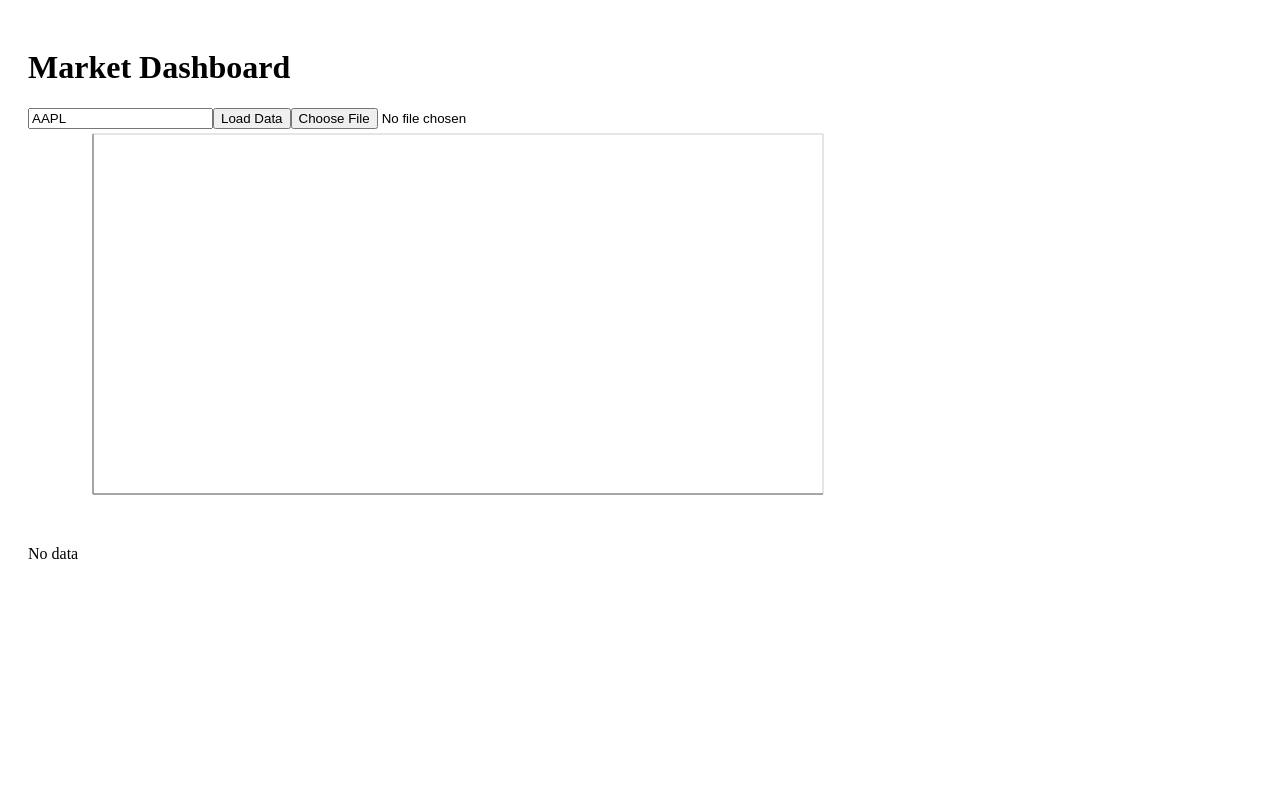
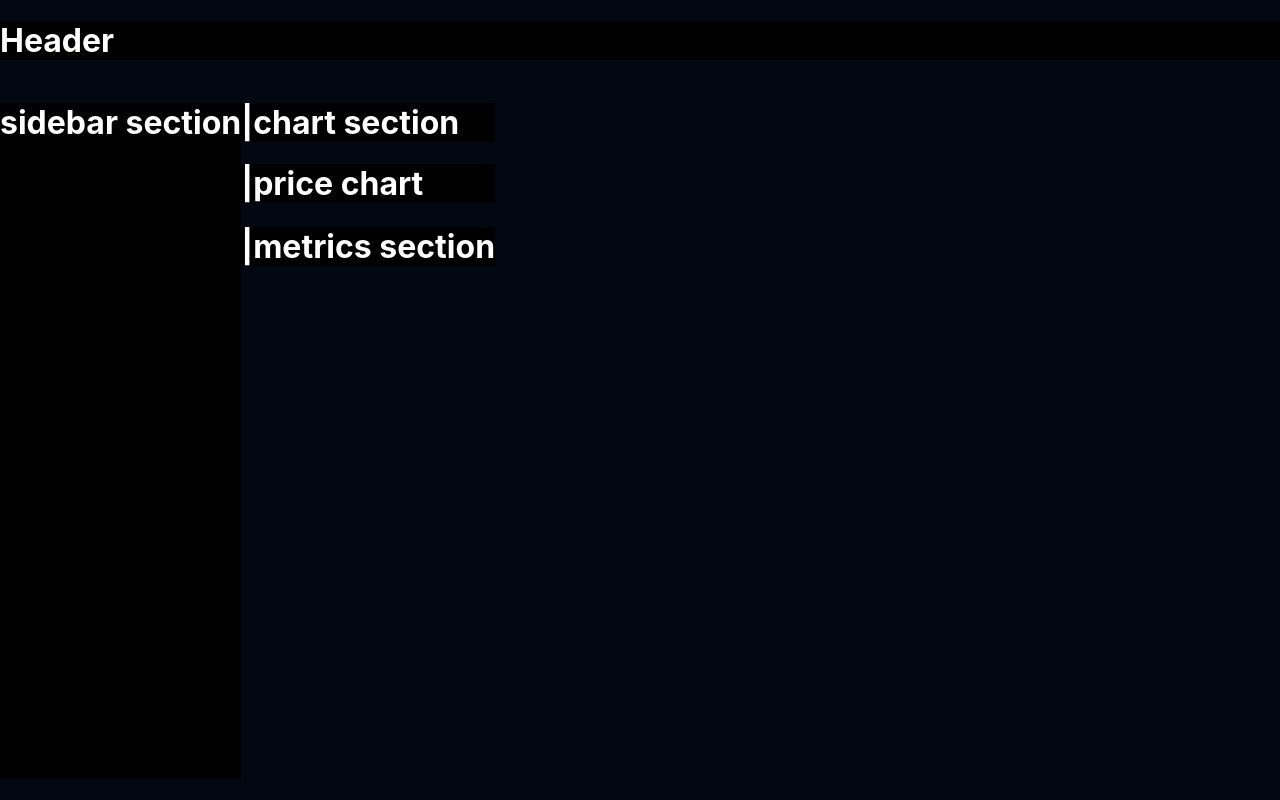
Before and after one commit to Rezaatae/MarketWise, a React (Vite) app in the folder frontend/frontend/: page / in a window 1280 px wide. Built offline with nearby package versions, Linux system fonts and the light colour scheme.

Commit message:
frontend skeleton

```diff
--- a/frontend/frontend/src/App.tsx
+++ b/frontend/frontend/src/App.tsx
@@ -5,6 +5,7 @@ import FileUploader from "./components/FileUploader";
 import OHLCVTable from "./components/OHLCVTable";
 import PriceChart from "./components/PriceChart";
 import ReturnsChart from "./components/ReturnsChart";
+import styles from './App.module.css';
 
 function App() {
   const {
@@ -21,26 +22,43 @@ function App() {
 
 
   return (
-    <div style={{ padding: 20 }}>
-      <h1>Market Dashboard</h1>
+    <div className={styles.app}>
+      <h1 style={{ color: 'white', backgroundColor: 'black' }}>Header</h1>
 
-      <SymbolInput value={symbol} onChange={setSymbol} />
-      <LoadButton onClick={loadAlpha} loading={loading} />
+      <div className={styles.layout}>
+        <h1 style={{ color: 'white', backgroundColor: 'black' }}>sidebar section</h1>
+        <main className={styles.chartsection}>
+          <h1 style={{ color: 'white', backgroundColor: 'black' }}>|chart section</h1>
+          <div className={styles.chartSection}>
+            <h1 style={{ color: 'white', backgroundColor: 'black' }}>|price chart</h1>
+          </div>
+          <div className={styles.metricsSection}>
+            <h1 style={{ color: 'white', backgroundColor: 'black' }}>|metrics section</h1>
+          </div>
+        </main>
+      </div>
 
-      <FileUploader onUpload={loadCSV} />
-      {/* {data && (
-        <>
-          <ReturnsChart
-            data={data}
-          />
+    </div>
+    // <div style={{ padding: 20 }}>
+    //   <h1>Market Dashboard</h1>
 
-        </>
-      )} */}
-      {error && <p style={{ color: "red" }}>{error}</p>}
+    //   <SymbolInput value={symbol} onChange={setSymbol} />
+    //   <LoadButton onClick={loadAlpha} loading={loading} />
 
-      <PriceChart data={data?.data ?? []} />
-      <OHLCVTable data={data?.data ?? []} />
-    </div>
+    //   <FileUploader onUpload={loadCSV} />
+    //   {/* {data && (
+    //     <>
+    //       <ReturnsChart
+    //         data={data}
+    //       />
+
+    //     </>
+    //   )} */}
+    //   {error && <p style={{ color: "red" }}>{error}</p>}
+
+    //   <PriceChart data={data?.data ?? []} />
+    //   <OHLCVTable data={data?.data ?? []} />
+    // </div>
   );
 }
 
```
